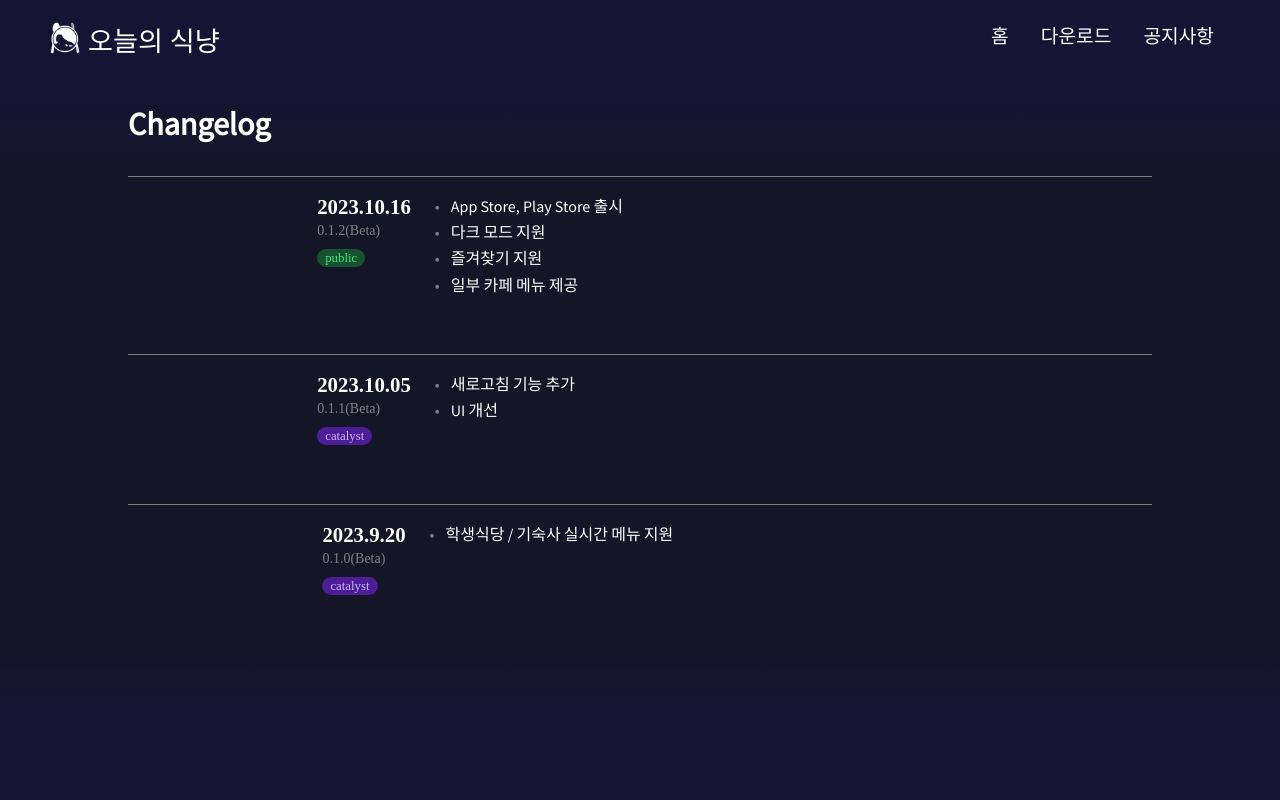
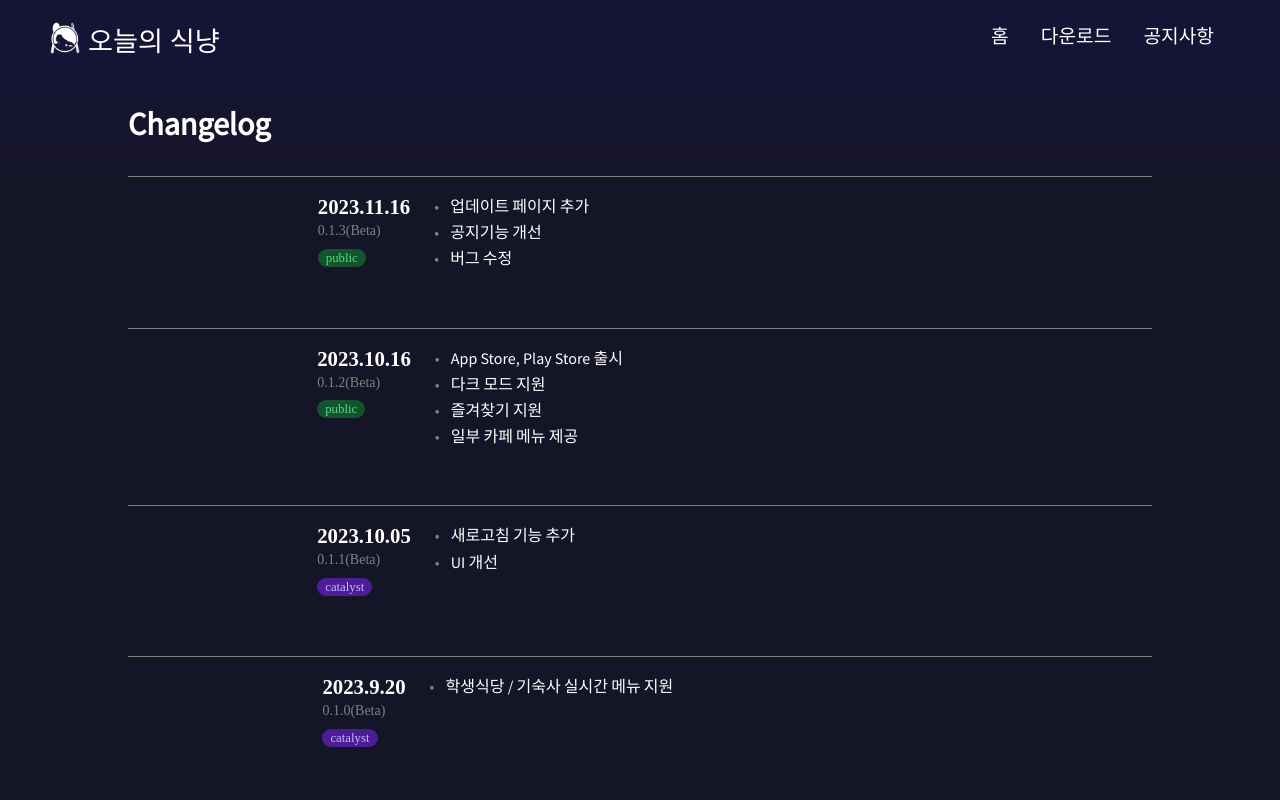
Before and after one commit to Team-CLARS/daily-hyu-menu, a React (Create React App) app: page /changelog in a window 1280 px wide. Shown: the top 800 px of the page. Built offline with nearby package versions, Linux system fonts and the light colour scheme; a web font is replaced by a local one.

Commit message:
Update Data.js

```diff
--- a/src/pages/ChangeLogs/Data.js
+++ b/src/pages/ChangeLogs/Data.js
@@ -1,6 +1,12 @@
 
 
 export const versions = [
+  {
+    date: "2023.11.16",
+    version: "0.1.3(Beta)",
+    isPublic: true,
+    improvements: ["업데이트 페이지 추가", "공지기능 개선", "버그 수정"],
+  },
   {
     date: "2023.10.16",
     version: "0.1.2(Beta)",
```
